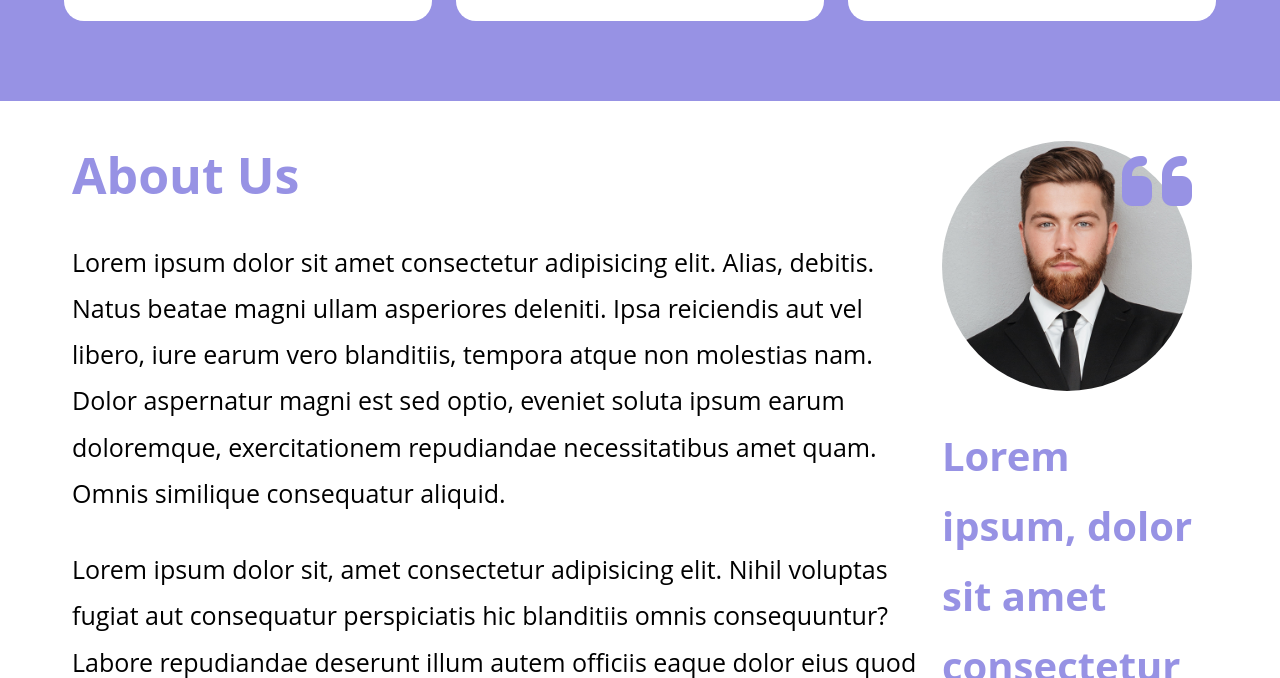
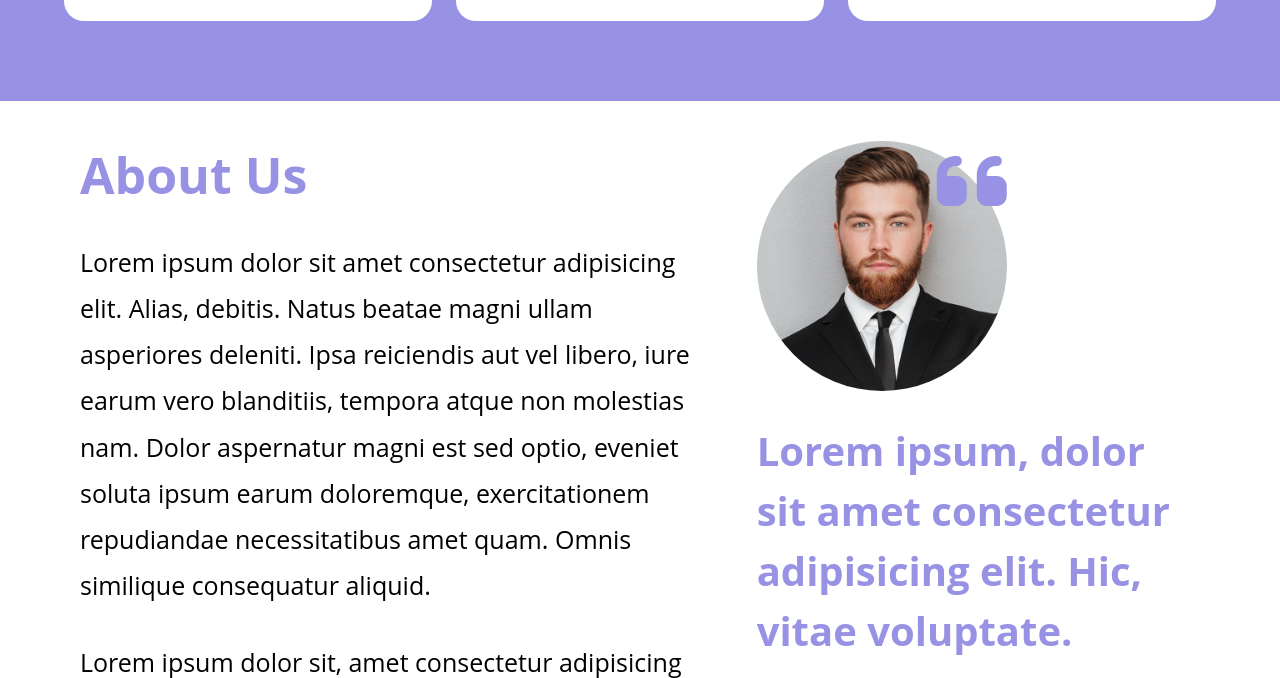
Before and after one commit to Vincenzo-23/htmlcss-responsive-layout, a plain HTML site: page index.html in a window 1280 px wide. Shown: the part 4592-5270 px from the top of the page. Drawn offline with Linux system fonts and the light colour scheme.

Commit message:
ADD added media query for about us tablet version

```diff
--- a/css/style.css
+++ b/css/style.css
@@ -689,3 +689,27 @@ body {
     color: white;
 
 }
+
+
+    /* Tablet version */
+
+@media (min-width:768px){
+
+    .col-md-7{
+        width: calc(7 * 100% /12);
+        padding: 0 20px;
+    }
+
+    .col-md-5{
+        width: calc(5 * 100% /12);
+        padding: 0 20px;
+    }
+
+
+    .about-us-sub-paragraph{
+        line-height: 1.5em;
+
+
+    }
+
+}
```
